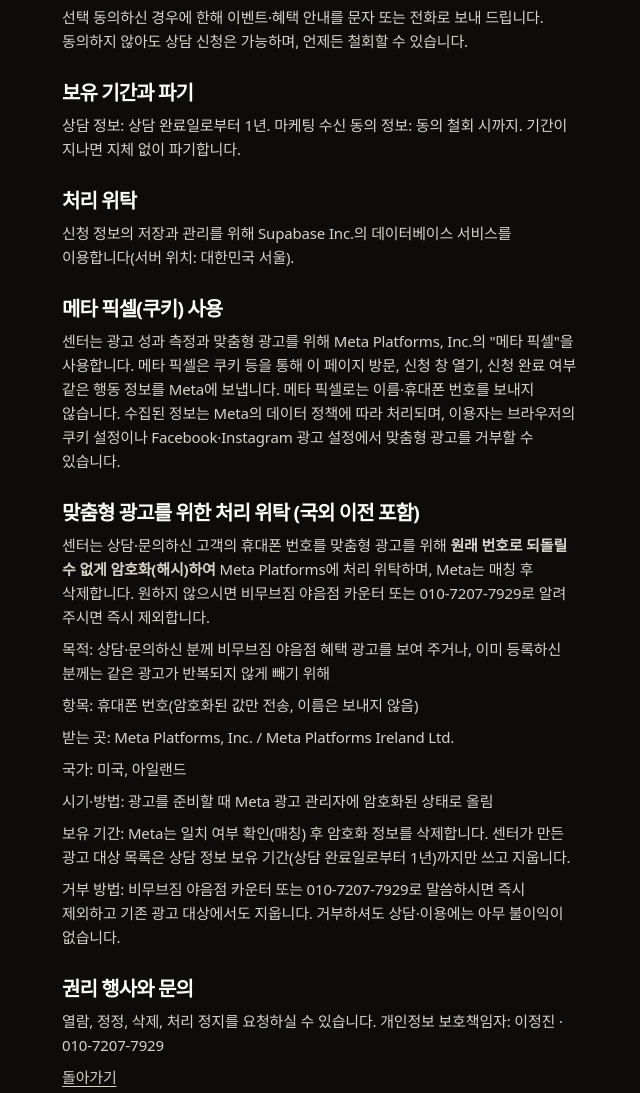
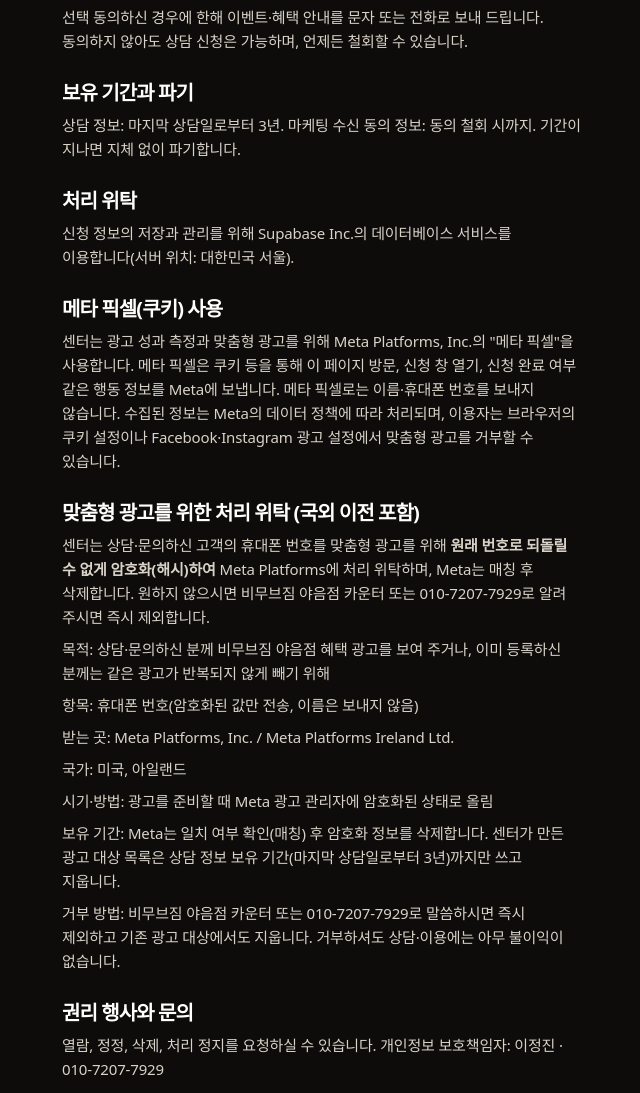
Before and after one commit to jungjin1996-collab/bemove-pages, a plain HTML site: page yaeum/privacy/index.html in a window 1280 px wide. Shown: the part 329-1422 px from the top of the page, without its empty margins (318-958 px from the left). Drawn offline with Linux system fonts and the light colour scheme; a web font is replaced by a local one.

Commit message:
야음 보유 기간: 마지막 상담일로부터 3년

```diff
--- a/yaeum/privacy/index.html
+++ b/yaeum/privacy/index.html
@@ -20,7 +20,7 @@
   <h2>마케팅 정보 수신 (선택)</h2>
   <p>선택 동의하신 경우에 한해 이벤트·혜택 안내를 문자 또는 전화로 보내 드립니다. 동의하지 않아도 상담 신청은 가능하며, 언제든 철회할 수 있습니다.</p>
   <h2>보유 기간과 파기</h2>
-  <p>상담 정보: 상담 완료일로부터 1년. 마케팅 수신 동의 정보: 동의 철회 시까지. 기간이 지나면 지체 없이 파기합니다.</p>
+  <p>상담 정보: 마지막 상담일로부터 3년. 마케팅 수신 동의 정보: 동의 철회 시까지. 기간이 지나면 지체 없이 파기합니다.</p>
   <h2>처리 위탁</h2>
   <p>신청 정보의 저장과 관리를 위해 Supabase Inc.의 데이터베이스 서비스를 이용합니다(서버 위치: 대한민국 서울).</p>
   <h2>메타 픽셀(쿠키) 사용</h2>
@@ -34,7 +34,7 @@
     <li>받는 곳: Meta Platforms, Inc. / Meta Platforms Ireland Ltd.</li>
     <li>국가: 미국, 아일랜드</li>
     <li>시기·방법: 광고를 준비할 때 Meta 광고 관리자에 암호화된 상태로 올림</li>
-    <li>보유 기간: Meta는 일치 여부 확인(매칭) 후 암호화 정보를 삭제합니다. 센터가 만든 광고 대상 목록은 상담 정보 보유 기간(상담 완료일로부터 1년)까지만 쓰고 지웁니다.</li>
+    <li>보유 기간: Meta는 일치 여부 확인(매칭) 후 암호화 정보를 삭제합니다. 센터가 만든 광고 대상 목록은 상담 정보 보유 기간(마지막 상담일로부터 3년)까지만 쓰고 지웁니다.</li>
     <li>거부 방법: 비무브짐 야음점 카운터 또는 010-7207-7929로 말씀하시면 즉시 제외하고 기존 광고 대상에서도 지웁니다. 거부하셔도 상담·이용에는 아무 불이익이 없습니다.</li>
   </ul>
   <h2>권리 행사와 문의</h2>
```
Also changed, not shown: yaeum/index.html (+1 -1 lines).
